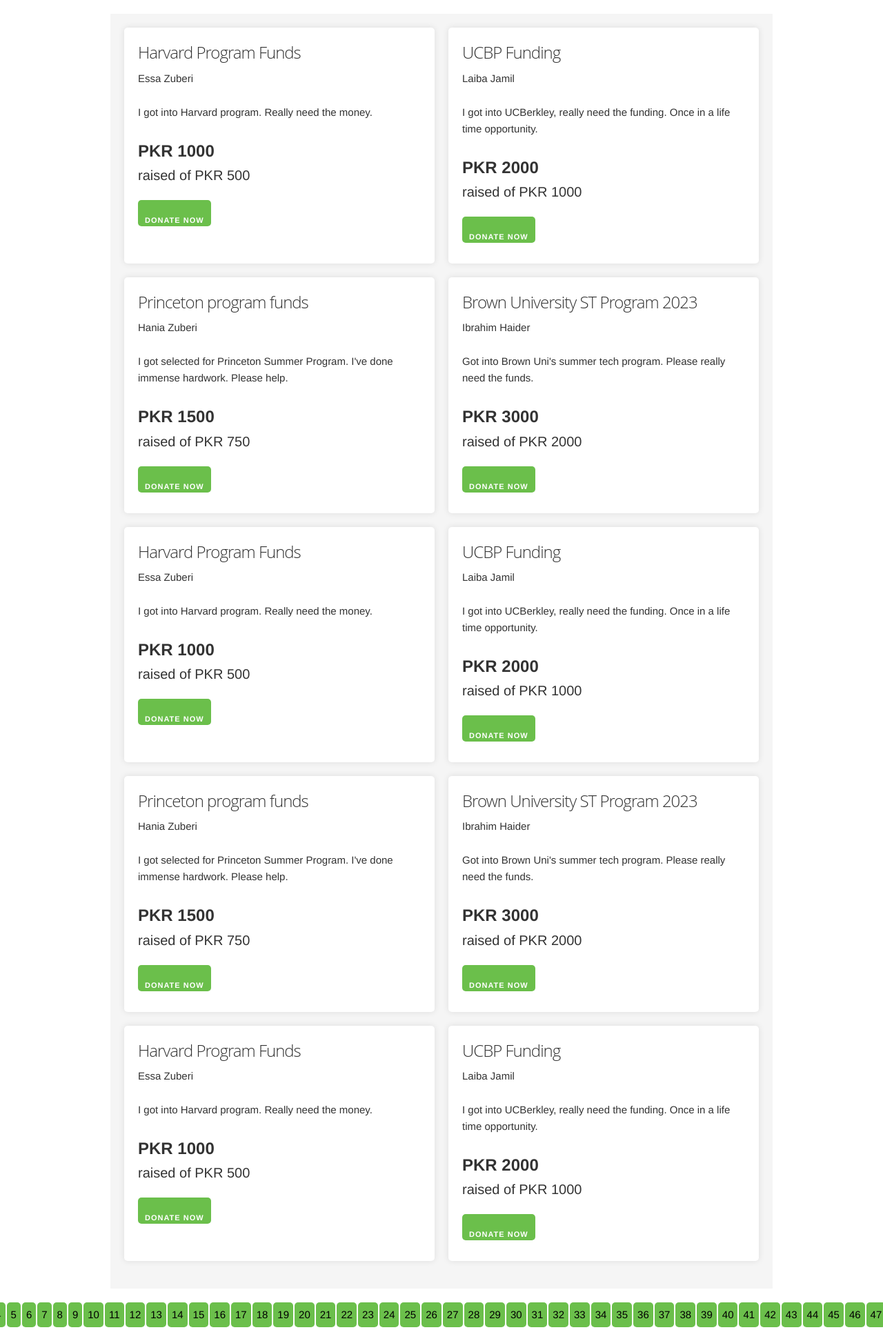
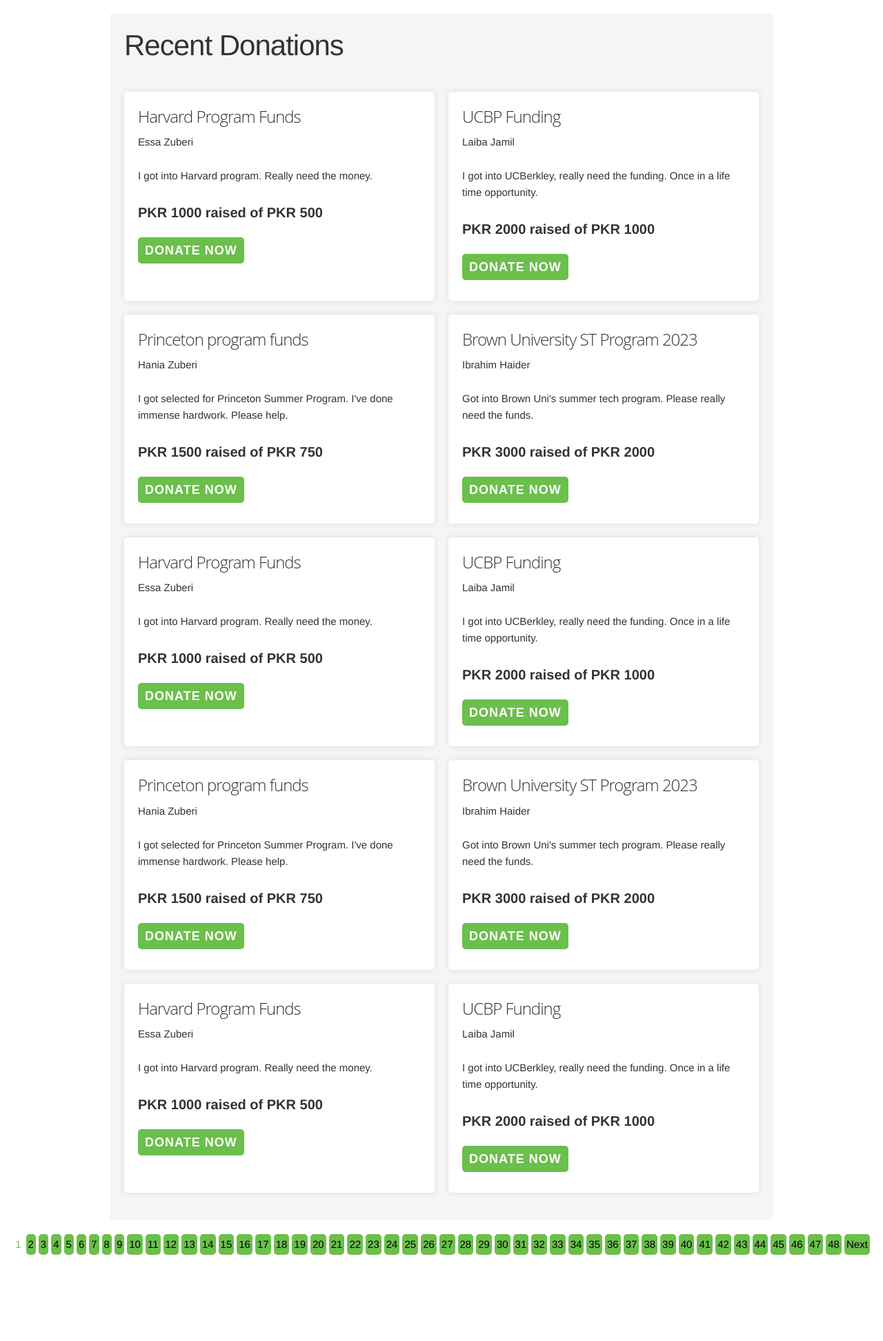
Before and after one commit to essaathar/Atiya-e-ilm, a Flask app: page /sponsor_homepage in a window 1280 px wide; the page is wider, and only the part inside the window is pictured. Shown: the part 78-2022 px from the top of that part at 69% size. After the commit the page ends 1897 px from the top of that part, so only its background shows below. Run offline with Flask 3, Linux system fonts and the light colour scheme; data comes from the database, SQL or seed files in the repository; both versions use the stored data as it was after the commit.

Commit message:
sponsor Complete!

```diff
--- a/templates/sponsor_homepage.html
+++ b/templates/sponsor_homepage.html
@@ -76,6 +76,11 @@
         border: none;
         border-radius: 5px;
         cursor: pointer;
+        display: flex;
+        align-items: center;
+        justify-content: center;
+        font-family: Arial, Helvetica, sans-serif;
+        font-size: 18px;
       }
 
       .logout {
@@ -106,8 +111,8 @@
       }
 
       .pagination a, .pagination span {
-        margin: 0 1px;
-        padding: 6px;
+        margin: 0 2px;
+        padding: 3px;
         background-color: #6bbf4b;
         color: #000000;
         text-decoration: none;
@@ -127,6 +132,21 @@
       <h1>Student Applications</h1>
     </header>
     <div class="container">
+      <h2>Recent Donations</h2>
+      <hr>
+      {% for row in data %}
+        <div class="box">
+          <h3>{{ row[2] }}</h3>
+          <p>{{ row[0] }} {{ row[1] }}</p>
+          <p>{{ row[3] }}</p>
+          <div class="amount">
+            <p><strong>PKR {{ row[4] }} raised of PKR {{ row[5] }}</strong></p>
+          </div>
+          <button class="donate-btn" onclick="window.location.href='/donate/{{ loop.index }}'">Donate Now</button>
+        </div>
+      {% endfor %}
+    </div>
+    <!-- <div class="container">
       {% for row in data %}
         <div class="box">
           <h3>{{ row[2] }}</h3>
@@ -138,7 +158,7 @@
           </div>
           <button onclick="window.location.href='/donate/{{ loop.index }}'">Donate Now</button>
         </div>
-      {% endfor %}
+      {% endfor %} -->
     </div>
       <div class="pagination">
         {% if page > 1 %}
```
Also changed, not shown: atiya-e-ilm.db.
